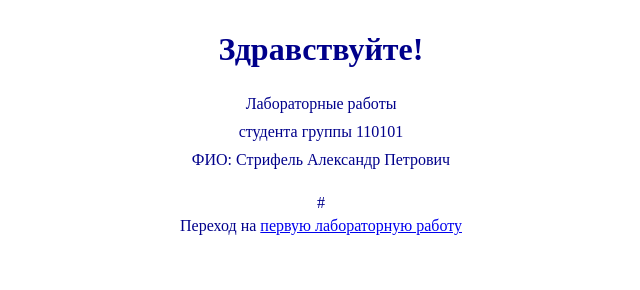
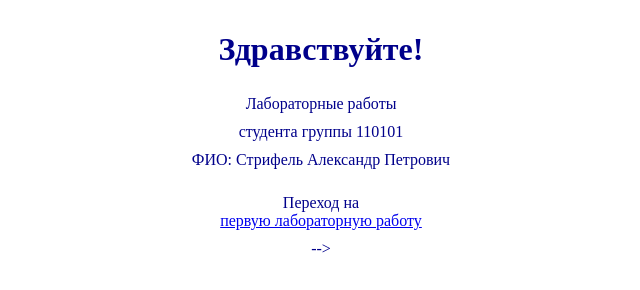
Before and after one commit to MasterHD48/inis-labs-university, a plain HTML site: page index.html in a window 1280 px wide. Shown: the whole page, without its empty margins (319-959 px from the left). Drawn offline with Linux system fonts and the light colour scheme.

Commit message:
Update index.html

```diff
--- a/index.html
+++ b/index.html
@@ -33,7 +33,7 @@
         <p>ФИО: Стрифель Александр Петрович</p>
     </div>
     <div>
-        #<p>Переход на <a href="lab1/index.html">первую лабораторную работу</a></p>
+        <! <p>Переход на <a href="lab1/index.html">первую лабораторную работу</a></p> -->
     </div>
 </body>
 </html>
```
